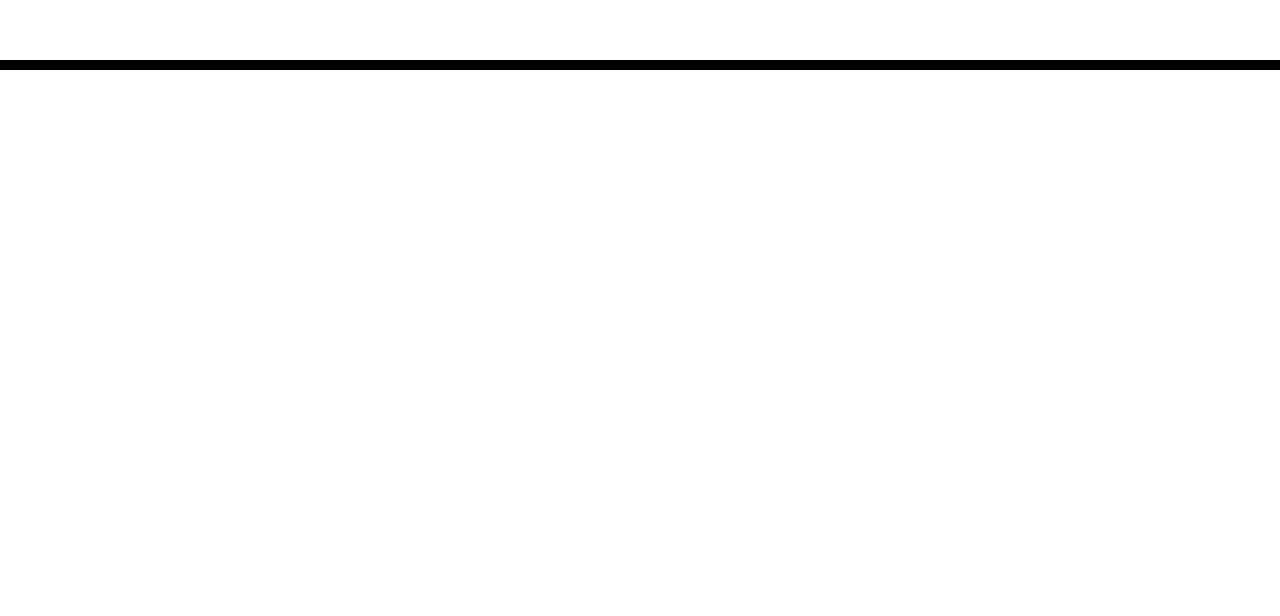
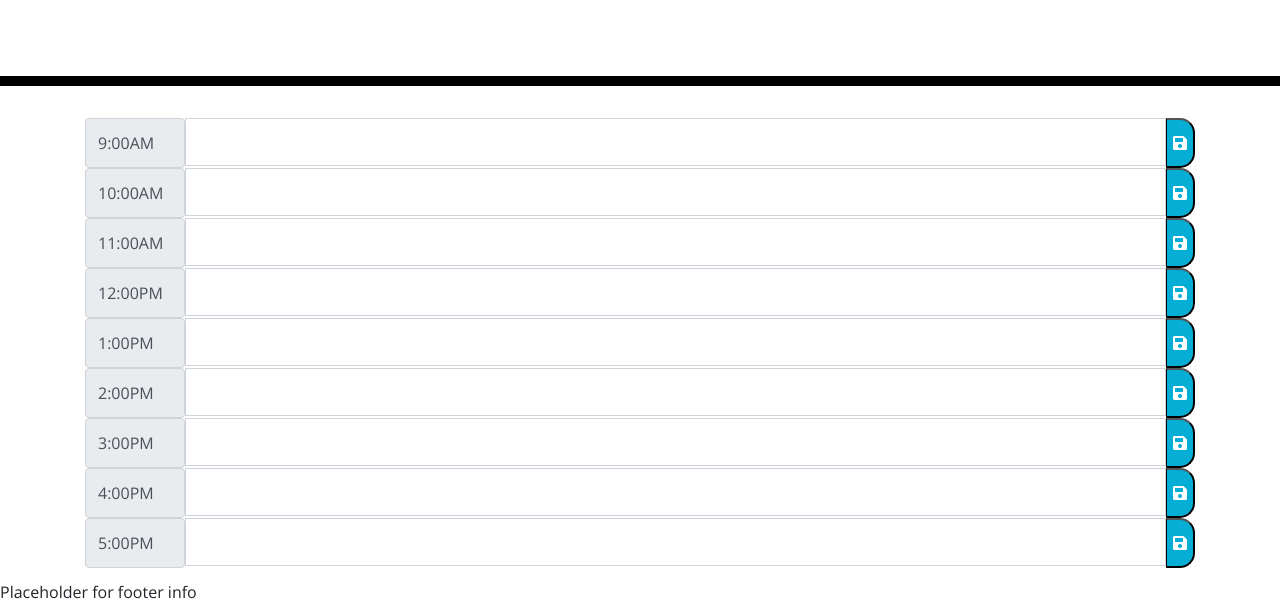
Before and after one commit to vpatt1031/dynamic_workflow_scheduler, a plain HTML site: page index.html in a window 1280 px wide. Shown: the part 198-814 px from the top of the page. Drawn offline with nearby package versions, Linux system fonts and the light colour scheme.

Commit message:
updated css and html

```diff
--- a/assets/style.css
+++ b/assets/style.css
@@ -3,8 +3,15 @@ body {
     font-size: 16px;
     line-height: 1;
   }
+  /* Style the <span> input boxes to be the same size  */
+  span {
+      width: 100px;
+      height: 50px;
+  }
 
-  textarea{
+
+
+  textarea {
     background: transparent;
     border: none;
     resize: none;
--- a/index.html
+++ b/index.html
@@ -24,15 +24,53 @@
 
   <body>
     <header class="jumbotron">
-      <h1 class="display-3">Work Day Scheduler</h1>
+      <h1 class="display-3">Work Day Scheduler</h1><br>
       <p class="lead">A simple calendar app for scheduling your work day</p>
       <p id="currentDay" class="lead"></p>
     </header>
     <div class="container">
       <!-- Timeblocks go here -->
-      <div class="saveBtn"></div>
+      <div class="input-group input-group-lg">
+        <span class="input-group-text" id="inputGroup-sizing-lg">9:00AM</span>
+        <input type="text" class="form-control" aria-label="Sizing example input" aria-describedby="inputGroup-sizing-lg"><button class="saveBtn"><i class="fas fa-save"></i></button>
+      </div>
+      <div class="input-group input-group-lg">
+        <span class="input-group-text" id="inputGroup-sizing-lg">10:00AM</span>
+        <input type="text" class="form-control" aria-label="Sizing example input" aria-describedby="inputGroup-sizing-lg"><button class="saveBtn"><i class="fas fa-save"></i></button>
+      </div>
+      <div class="input-group input-group-lg">
+        <span class="input-group-text" id="inputGroup-sizing-lg">11:00AM</span>
+        <input type="text" class="form-control" aria-label="Sizing example input" aria-describedby="inputGroup-sizing-lg"><button class="saveBtn"><i class="fas fa-save"></i></button>
+      </div>
+      <div class="input-group input-group-lg">
+        <span class="input-group-text" id="inputGroup-sizing-lg">12:00PM</span>
+        <input type="text" class="form-control" aria-label="Sizing example input" aria-describedby="inputGroup-sizing-lg"><button class="saveBtn"><i class="fas fa-save"></i></button>
+      </div>
+      <div class="input-group input-group-lg">
+        <span class="input-group-text" id="inputGroup-sizing-lg">1:00PM</span>
+        <input type="text" class="form-control" aria-label="Sizing example input" aria-describedby="inputGroup-sizing-lg"><button class="saveBtn"><i class="fas fa-save"></i></button>
+      </div>
+      <div class="input-group input-group-lg">
+        <span class="input-group-text" id="inputGroup-sizing-lg">2:00PM</span>
+        <input type="text" class="form-control" aria-label="Sizing example input" aria-describedby="inputGroup-sizing-lg"><button class="saveBtn"><i class="fas fa-save"></i></button>
+      </div>
+      <div class="input-group input-group-lg">
+        <span class="input-group-text" id="inputGroup-sizing-lg">3:00PM</span>
+        <input type="text" class="form-control" aria-label="Sizing example input" aria-describedby="inputGroup-sizing-lg"><button class="saveBtn"><i class="fas fa-save"></i></button>
+      </div>
+      <div class="input-group input-group-lg">
+        <span class="input-group-text" id="inputGroup-sizing-lg">4:00PM</span>
+        <input type="text" class="form-control" aria-label="Sizing example input" aria-describedby="inputGroup-sizing-lg"><button class="saveBtn"><i class="fas fa-save"></i></button>
+      </div>
+      <div class="input-group input-group-lg">
+        <span class="input-group-text" id="inputGroup-sizing-lg">5:00PM</span>
+        <input type="text" class="form-control" aria-label="Sizing example input" aria-describedby="inputGroup-sizing-lg"><button class="saveBtn"><i class="fas fa-save"></i></button>
+      </div>
     </div>
-
+    <br>
+    <footer>
+        <p>Placeholder for footer info</p>
+    </footer>
 
     <script src="https://cdnjs.cloudflare.com/ajax/libs/jquery/3.2.1/jquery.min.js"></script>
     <script src="https://cdnjs.cloudflare.com/ajax/libs/moment.js/2.24.0/moment.min.js"></script>
@@ -42,4 +80,5 @@
     </script>
     <script type="text/javascript" src="script.js"></script>
   </body>
+
 </html>
```
Also changed, not shown: 1 other file.
